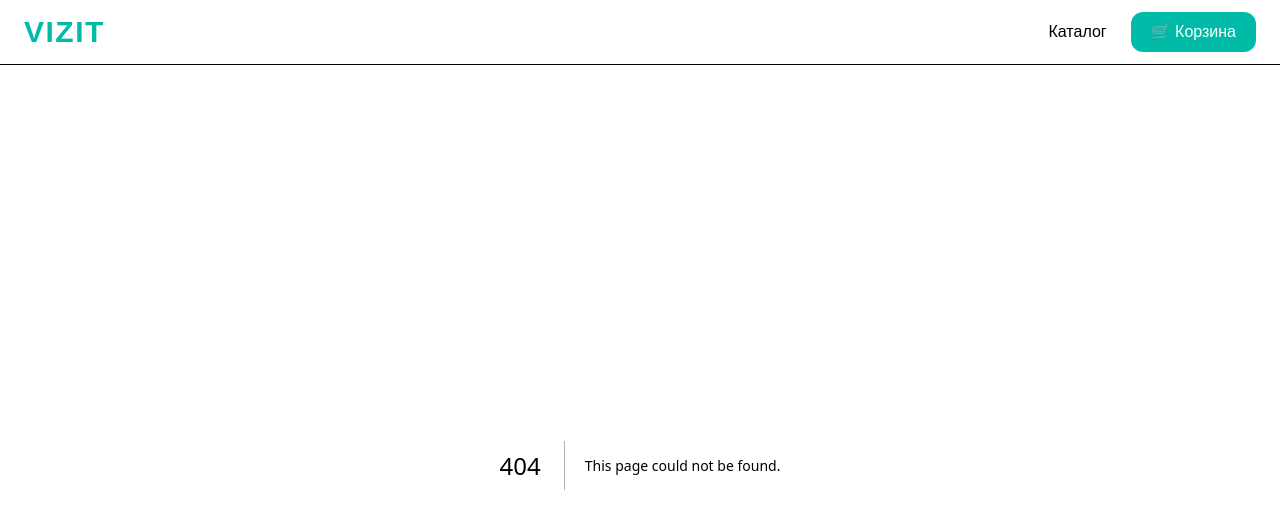
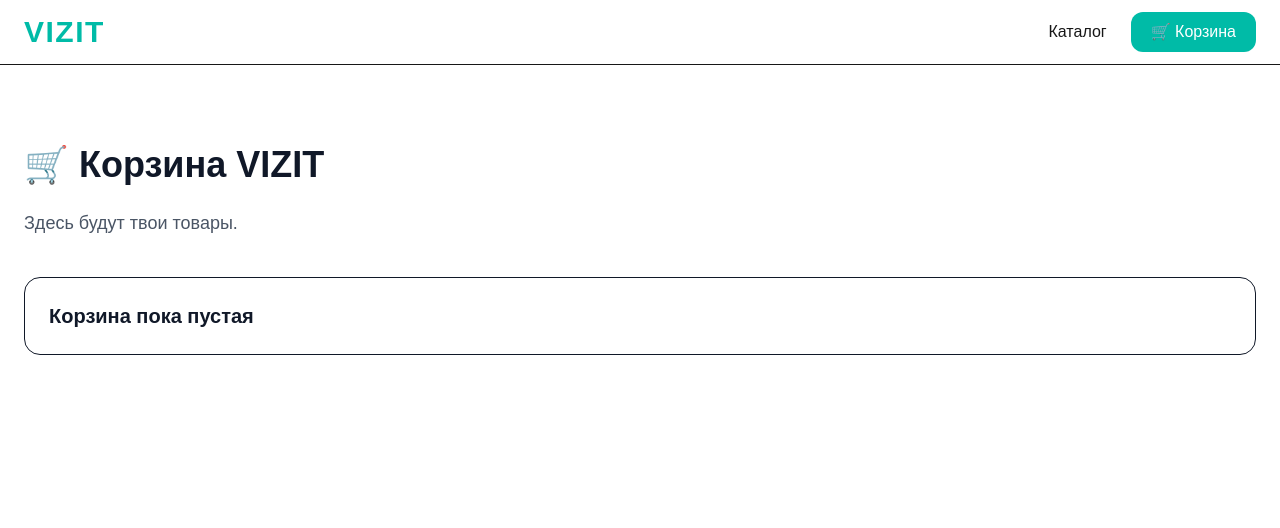
Before and after one commit to dropskepp-cell/vizit, a Next.js app: page /cart in a window 1280 px wide. Before the commit this address had no page. Shown: the top 528 px of the page. Built offline with nearby package versions, Linux system fonts and the light colour scheme.

Commit message:
Добавил страницу корзины

```diff
--- /dev/null
+++ b/app/cart/page.tsx
@@ -0,0 +1,19 @@
+export default function Cart() {
+  return (
+    <main className="min-h-screen bg-white px-6 py-20 text-gray-900">
+      <h1 className="text-4xl font-bold">
+        🛒 Корзина VIZIT
+      </h1>
+
+      <p className="mt-6 text-lg text-gray-600">
+        Здесь будут твои товары.
+      </p>
+
+      <div className="mt-10 rounded-2xl border p-6">
+        <p className="text-xl font-semibold">
+          Корзина пока пустая
+        </p>
+      </div>
+    </main>
+  );
+}
```
